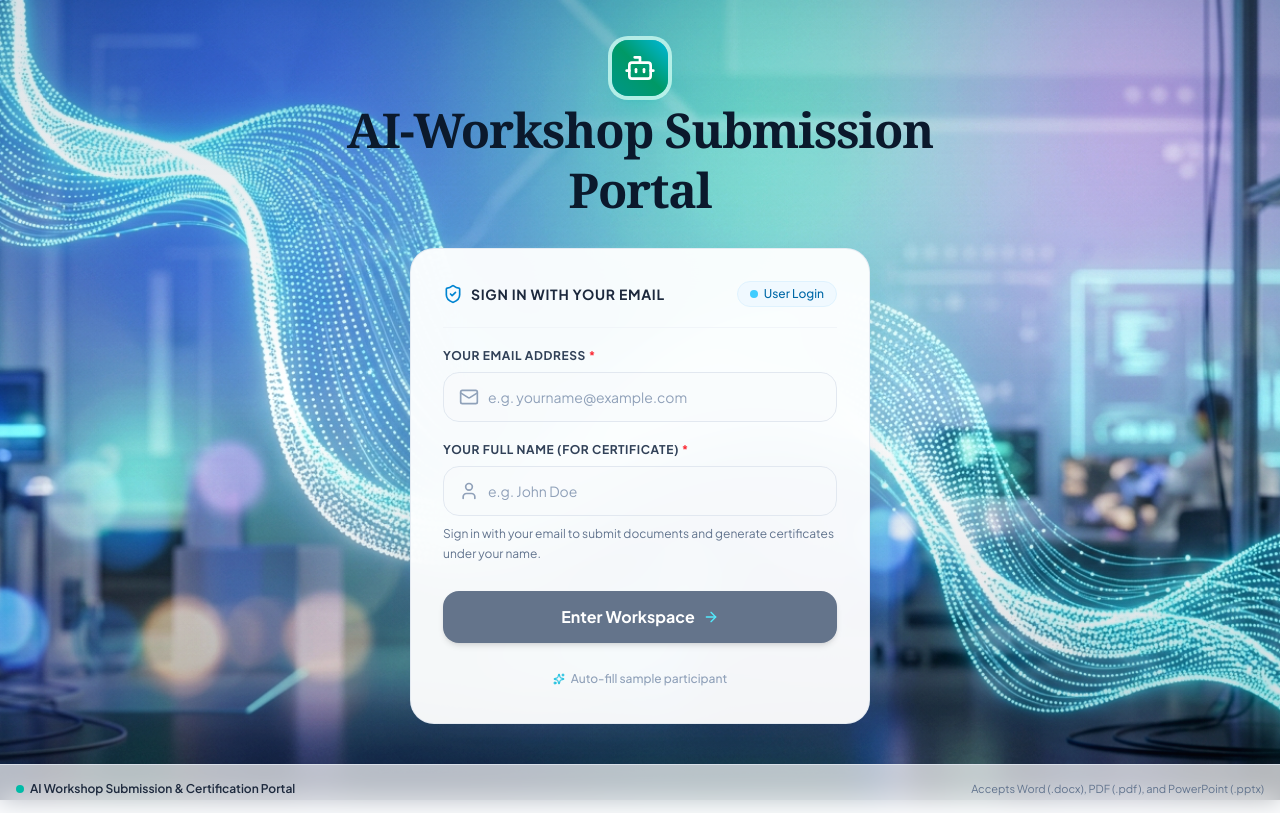
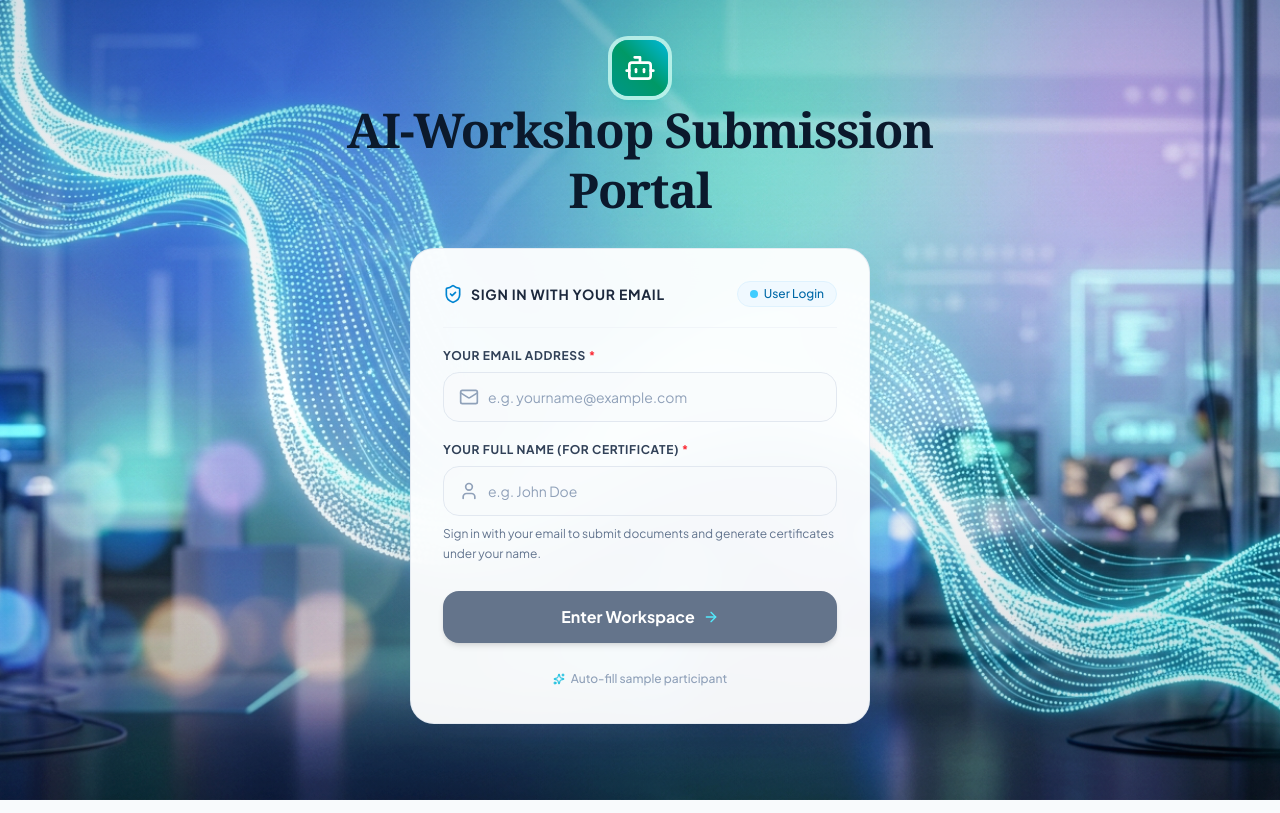
Before and after one commit to sanjaiworksai/Rural-Development-document-submission, a React (Vite) app: page / in a window 1280 px wide. Built offline with nearby package versions, Linux system fonts and the light colour scheme; a web font is replaced by a local one.

Commit message:
feat: hide footer on login page
Conditionally render the footer component to ensure it is not displayed during the login step, improving the interface focus.

```diff
--- a/src/App.tsx
+++ b/src/App.tsx
@@ -356,7 +356,8 @@ export default function App() {
         </AnimatePresence>
       </main>
 
-      {/* Subtle Footer (hidden during print) */}
+      {/* Subtle Footer (hidden during print and on login page) */}
+      {currentStep !== 'login' && (
         <footer className="no-print border-t border-slate-200/80 bg-white/70 backdrop-blur-md py-4 text-center text-xs text-slate-500 relative z-10">
           <div className="max-w-7xl mx-auto px-4 flex flex-col sm:flex-row items-center justify-between gap-2">
             <span className="font-semibold text-slate-800 flex items-center gap-1.5 justify-center">
@@ -368,6 +369,7 @@ export default function App() {
             </span>
           </div>
         </footer>
+      )}
     </div>
   );
 }
```
Lines whose indentation alone changed are shown as unchanged.
